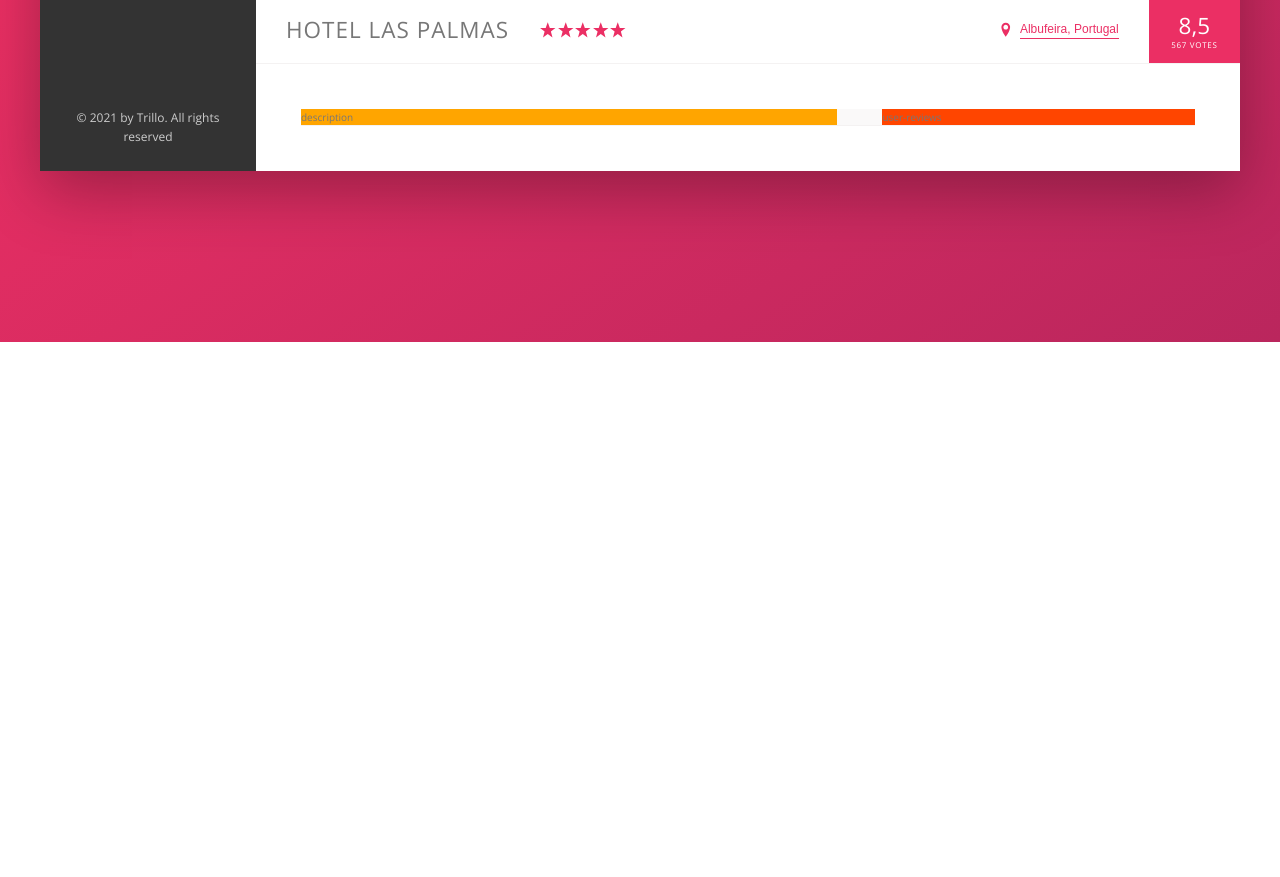
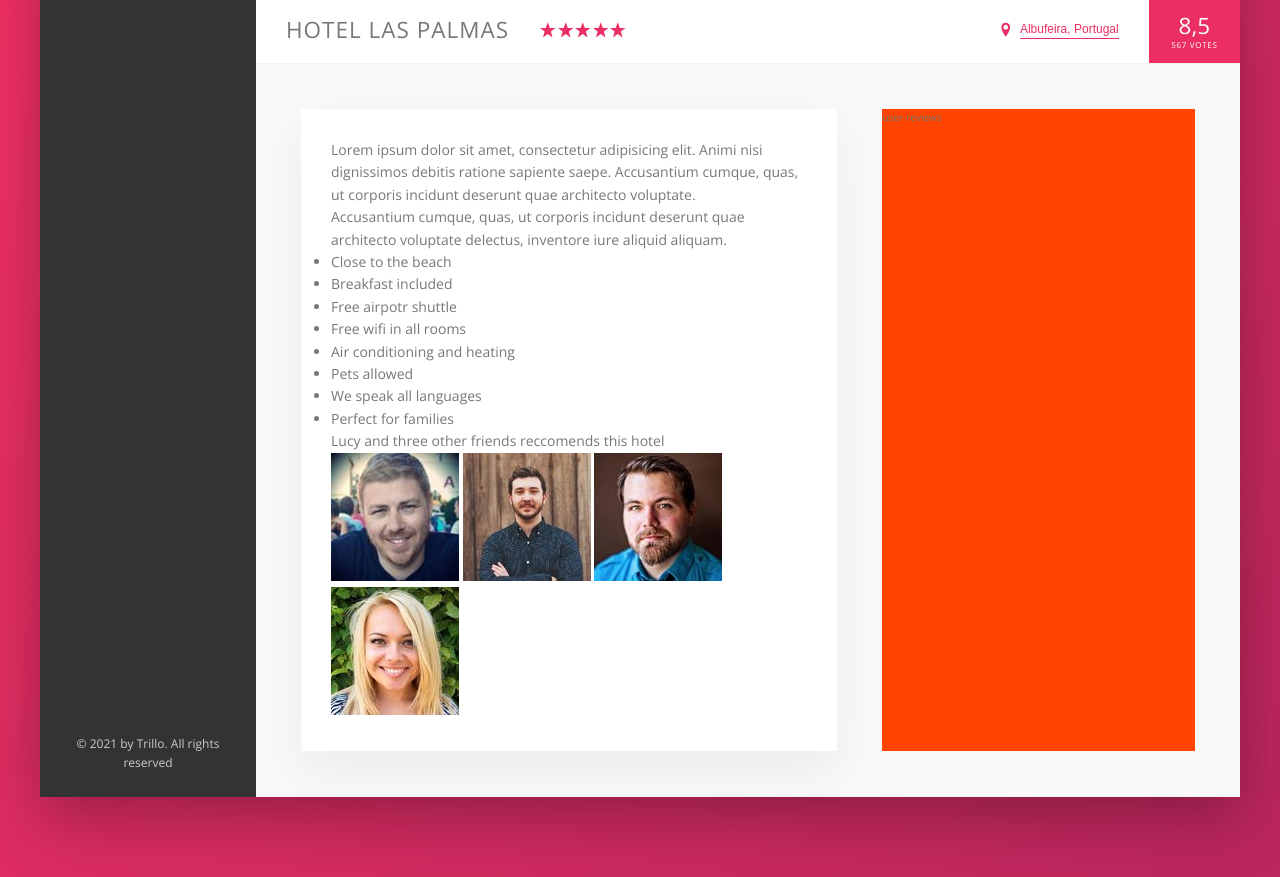
Before and after one commit to front-end-code/trillo, a website: page index.html in a window 1280 px wide. Shown: the part 538-1415 px from the top of the page. Before the commit the page ends 880 px from the top, so only its background shows below. Drawn offline with nearby package versions, Linux system fonts and the light colour scheme.

Commit message:
Start styling details section - part 2

```diff
--- a/index.html
+++ b/index.html
@@ -136,7 +136,31 @@
 
                    <section class="detail">
                        <section class="description">
-                           description
+                           <p class="paragraph">
+                            Lorem ipsum dolor sit amet, consectetur adipisicing elit. Animi nisi dignissimos debitis ratione sapiente saepe. Accusantium cumque, quas, ut corporis incidunt deserunt quae architecto voluptate.
+                           </p>
+                           <p class="paragraph">
+                            Accusantium cumque, quas, ut corporis incidunt deserunt quae architecto voluptate delectus, inventore iure aliquid aliquam.
+                           </p>
+                           <ul class="list">
+                               <li class="list__item">Close to the beach</li>
+                               <li class="list__item">Breakfast included</li>
+                               <li class="list__item">Free airpotr shuttle</li>
+                               <li class="list__item">Free wifi in all rooms</li>
+                               <li class="list__item">Air conditioning and heating</li>
+                               <li class="list__item">Pets allowed</li>
+                               <li class="list__item">We speak all languages</li>
+                               <li class="list__item">Perfect for families</li>
+                           </ul>
+                           <section class="recommend">
+                               <p class="recommend__count">Lucy and three other friends reccomends this hotel</p>
+                               <section class="recommend__friends">
+                                   <img src="./img/user-3.jpg" alt="" class="recommend__photos">
+                                   <img src="./img/user-4.jpg" alt="" class="recommend__photos">
+                                   <img src="./img/user-5.jpg" alt="" class="recommend__photos">
+                                   <img src="./img/user-6.jpg" alt="" class="recommend__photos">
+                               </section>
+                           </section>
                        </section>
                        <section class="user-reviews">
                            user-reviews
--- a/sass/_base.scss
+++ b/sass/_base.scss
@@ -31,6 +31,7 @@
     --color-white: #fff;
 
     --shadow-dark: 0 2rem 6rem rgba(0,0,0, .3);
+    --shadow-light: 0 2rem 5rem rgba(0,0,0, .06);
 
     --border-bottom: 1px solid var(--color-grey-light-2);
 }
--- a/sass/_layout.scss
+++ b/sass/_layout.scss
@@ -29,16 +29,23 @@
 }
 .detail {
     display: flex;
-    margin: 4.5rem;
+    padding: 4.5rem;
     background-color: var(--color-grey-light-1);
     border-bottom: var(--border-bottom);
 
     .description {
-        background-color: orange;
+        font-size: 1.4rem;
+        background-color: var(--color-white);
+        box-shadow: 0 2rem 5rem rgba(0,0,0, .06);
+        padding: 3rem;
         flex-grow: 0;
         flex-shrink: 0;
         flex-basis: 60%;
         margin-right: 4.5rem;
+
+        .paragraph {
+
+        }
     }
     .user-reviews {
         background-color: orangered;
```
Also changed, not shown: css/style.css.
